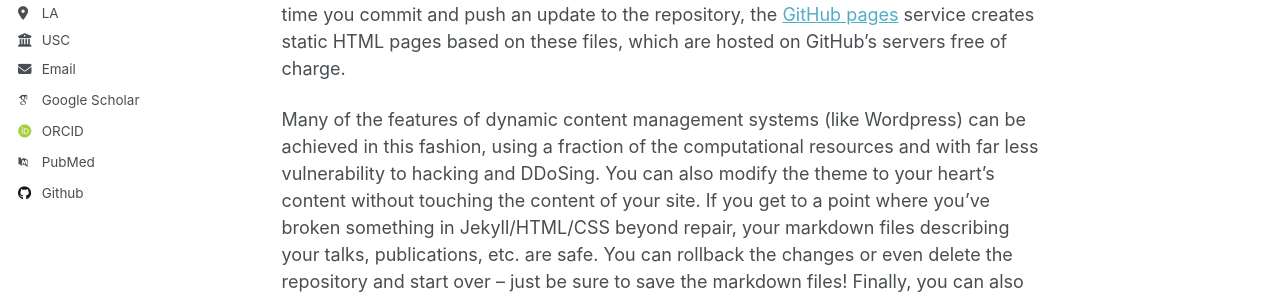
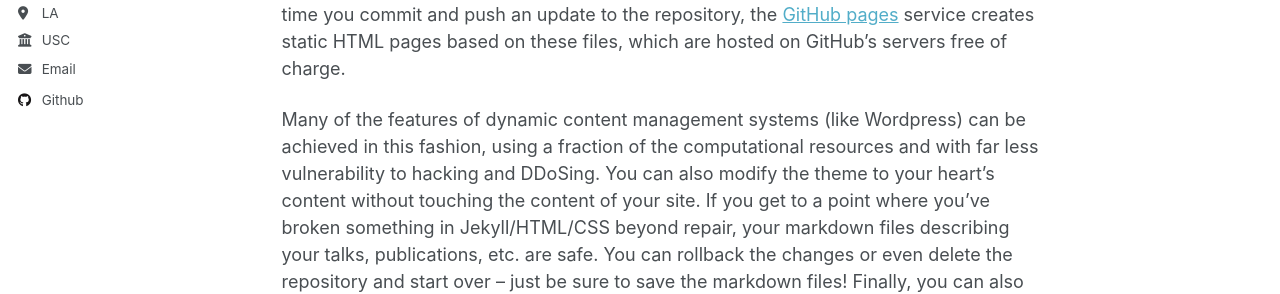
Before and after one commit to siyuan5/siyuan5.github.io, a Jekyll site: the page built from _pages/about.md, in a window 1280 px wide. Shown: the part 380-674 px from the top of the page. Built offline with Jekyll 4.4.1, drawn with Linux system fonts in a browser that asks for light colours; some web fonts are replaced; part of the change alters nothing that is shown.

Commit message:
adjust config file

```diff
--- a/_config.yml
+++ b/_config.yml
@@ -32,18 +32,18 @@ author:
 
   # Academic websites
   arxiv            : # URL - Update with the correct link to your profile
-  googlescholar    : "https://scholar.google.com/citations?user=PS_CX0AAAAAJ"
+  googlescholar    : # s"https://scholar.google.com/citations?user=PS_CX0AAAAAJ"
   impactstory      : # URL
-  orcid            : "http://orcid.org/yourorcidurl"
+  orcid            : #"http://orcid.org/yourorcidurl"
   semantic         : # URL
-  pubmed           : "https://www.ncbi.nlm.nih.gov/pubmed/?term=john+snow"
+  pubmed           : #"https://www.ncbi.nlm.nih.gov/pubmed/?term=john+snow"
   researchgate     : # URL
 
   # Repositories and software development
   bitbucket        : # Username - Update with your username on the site
   codepen          : # Username
   dribbble         : # Username
-  github           : "https://github.com/siyuan5"
+  github           : "siyuan5"
   kaggle           : # Username
   stackoverflow    : # User number or user number and name (i.e., use "1" or "1/jeff-atwood")
 
```
Also changed, not shown: 1 other file.
